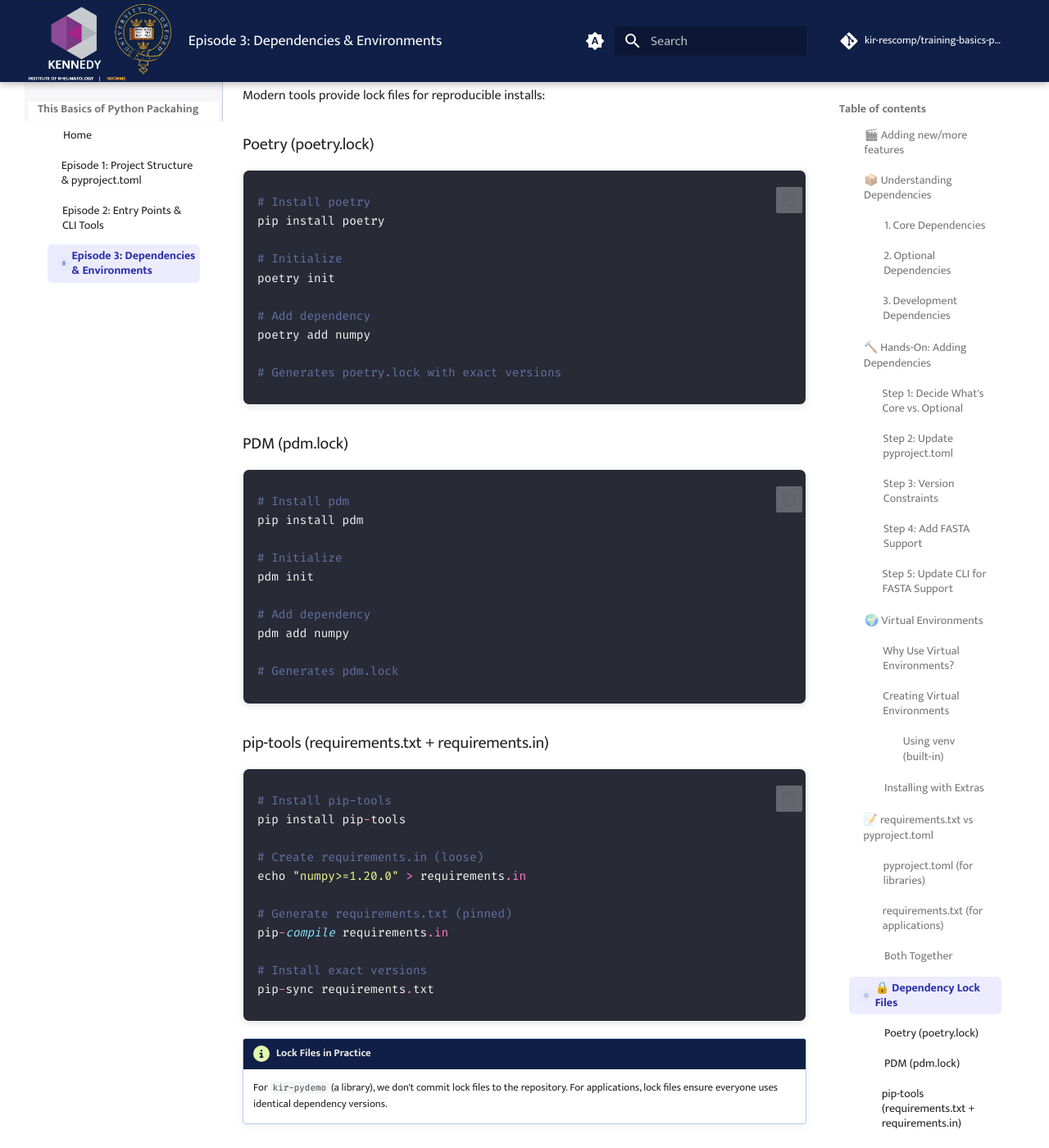
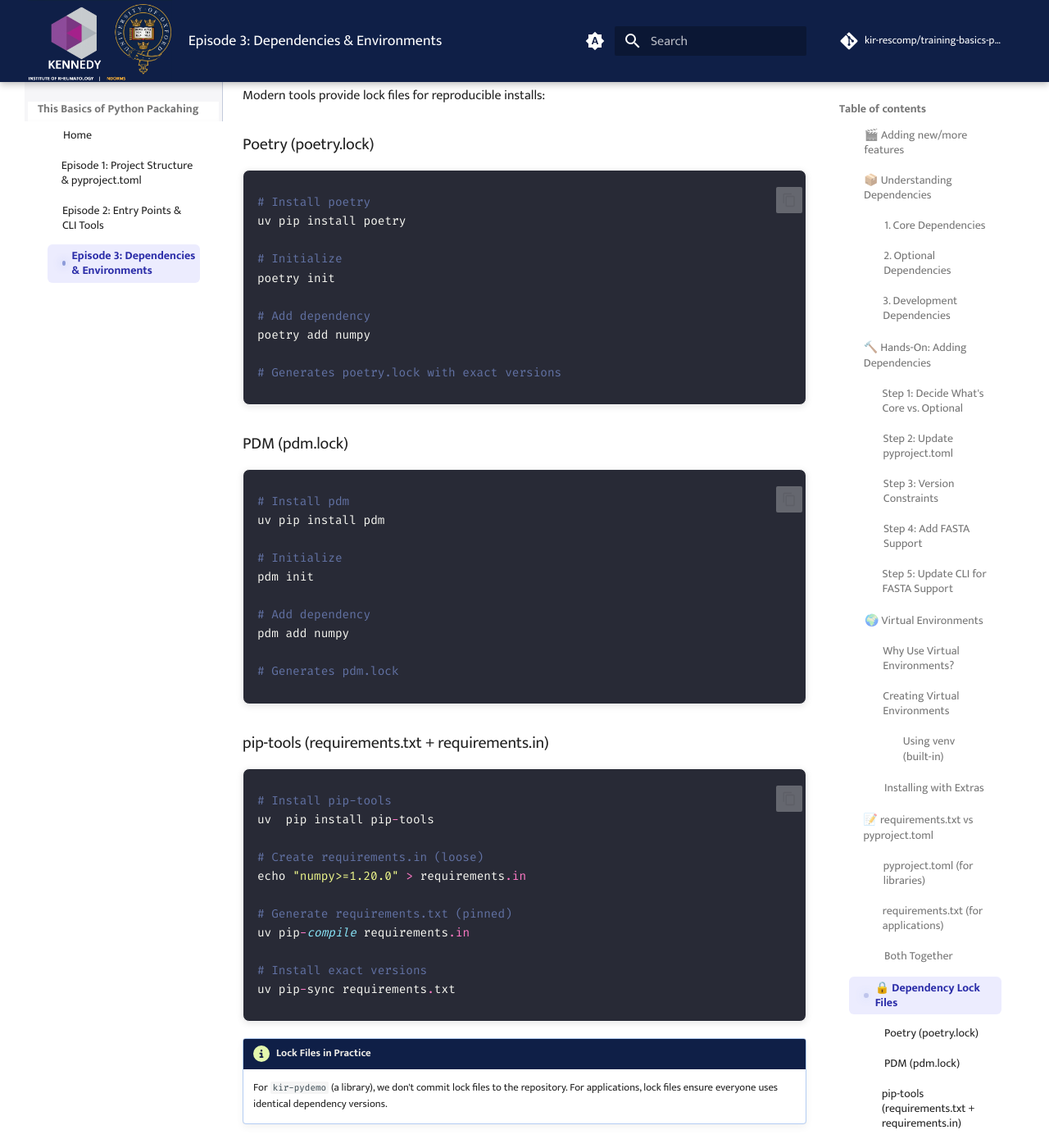
Before and after one commit to kir-rescomp/training-basics-python-packaging, an MkDocs documentation site: the page built from docs/episode-03.md, in a window 1280 px wide and 1400 px high, scrolled down 10222 px. Shown: the whole window at 82% size. Built offline with MkDocs 1.6.1 and Material for MkDocs 9.7.7, drawn with Linux system fonts in a browser that asks for light colours; comment, search, counter and statistics services are not loaded.

Commit message:
code blocks syntax changes

````diff
--- a/docs/episode-03.md
+++ b/docs/episode-03.md
@@ -422,7 +422,7 @@ Modern tools provide lock files for reproducible installs:
 <div class="dracula" markdown="1">
 ```python
 # Install poetry
-pip install poetry
+uv pip install poetry
 
 # Initialize
 poetry init
@@ -437,7 +437,7 @@ poetry add numpy
 
 ```python
 # Install pdm
-pip install pdm
+uv pip install pdm
 
 # Initialize
 pdm init
@@ -452,16 +452,16 @@ pdm add numpy
 
 ```py
 # Install pip-tools
-pip install pip-tools
+uv  pip install pip-tools
 
 # Create requirements.in (loose)
 echo "numpy>=1.20.0" > requirements.in
 
 # Generate requirements.txt (pinned)
-pip-compile requirements.in
+uv pip-compile requirements.in
 
 # Install exact versions
-pip-sync requirements.txt
+uv pip-sync requirements.txt
 ```
 </div>
 
````
